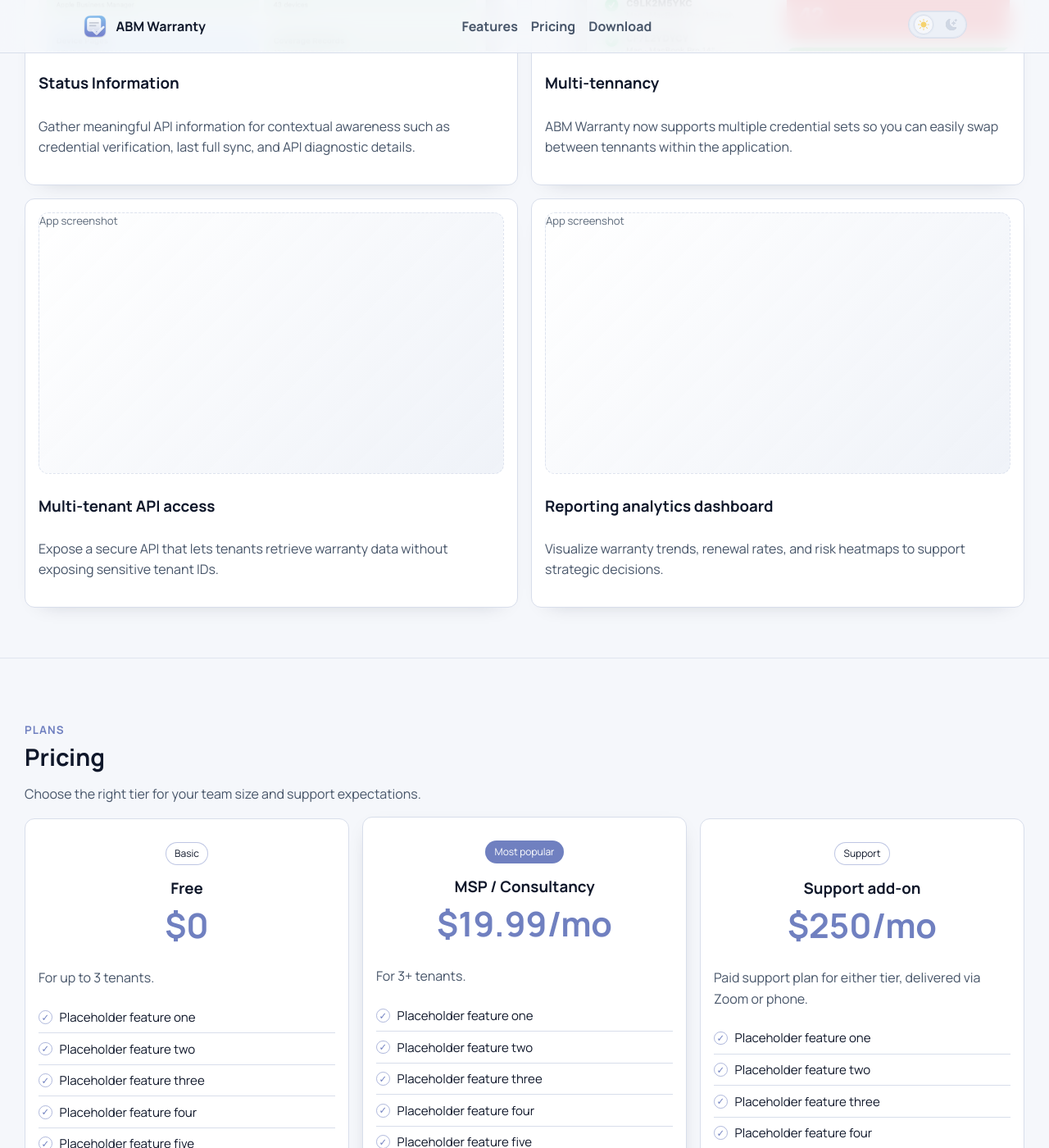
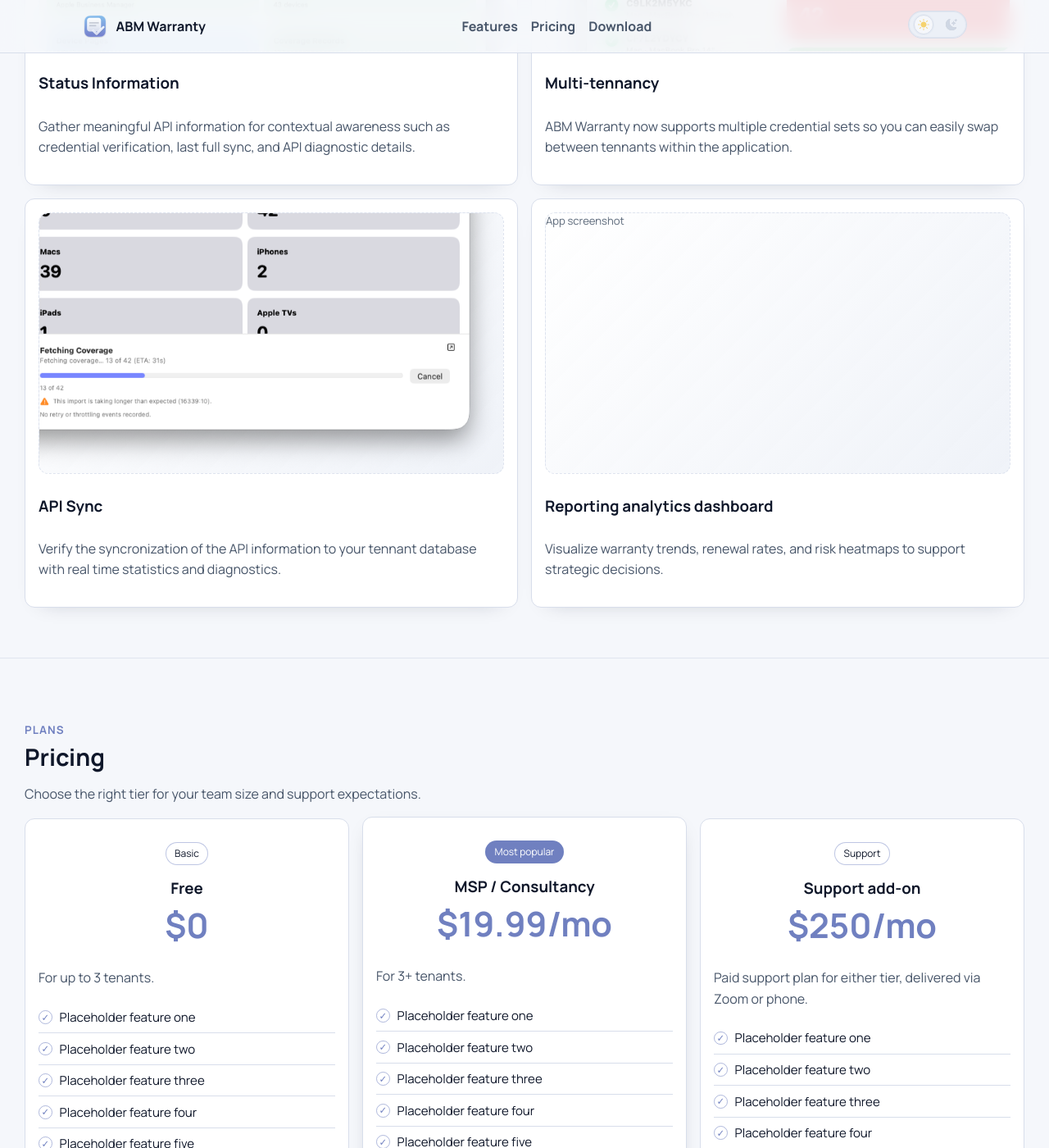
Before and after one commit to jonbrown21/abmwarranty, a Jekyll site: the page built from index.md, in a window 1280 px wide and 1400 px high, scrolled down 2172 px. Shown: the whole window at 82% size. Built offline with Jekyll 4.4.1, drawn with Linux system fonts in a browser that asks for light colours.

Commit message:
feat: add feature 7 API Sync card with progress screenshots

```diff
--- a/_includes/sections/features.html
+++ b/_includes/sections/features.html
@@ -105,11 +105,20 @@
         <p>ABM Warranty now supports multiple credential sets so you can easily swap between tennants within the application.</p>
       </article>
       <article class="abm-card feature-card">
-        <div class="feature-screenshot" role="img" aria-label="Screenshot placeholder">
-          <span>App screenshot</span>
+        <div class="feature-screenshot" role="img" aria-label="API sync progress screenshot">
+          <img
+            id="feature-card-7-image"
+            src="{{ '/assets/images/home/screens/progress.png' | relative_url }}"
+            data-light="{{ '/assets/images/home/screens/progress.png' | relative_url }}"
+            data-dark="{{ '/assets/images/home/screens/progress_dk.png' | relative_url }}"
+            alt="ABM Warranty API sync progress and diagnostics"
+            loading="lazy"
+            decoding="async"
+            width="1180"
+            height="700">
         </div>
-        <h3>Multi-tenant API access</h3>
-        <p>Expose a secure API that lets tenants retrieve warranty data without exposing sensitive tenant IDs.</p>
+        <h3>API Sync</h3>
+        <p>Verify the syncronization of the API information to your tennant database with real time statistics and diagnostics.</p>
       </article>
       <article class="abm-card feature-card">
         <div class="feature-screenshot" role="img" aria-label="Screenshot placeholder">
--- a/assets/css/main.css
+++ b/assets/css/main.css
@@ -567,12 +567,20 @@ html[data-theme='dark'] .theme-icon-light { color: #9ca9c0; opacity: 0.35; }
   transform-origin: left top;
 }
 
+.feature-card #feature-card-7-image {
+  object-fit: cover;
+  object-position: right bottom;
+  transform: scale(1.45);
+  transform-origin: right bottom;
+}
+
 .feature-card:hover #feature-card-1-image,
 .feature-card:hover #feature-card-2-image,
 .feature-card:hover #feature-card-3-image,
 .feature-card:hover #feature-card-4-image,
 .feature-card:hover #feature-card-5-image,
-.feature-card:hover #feature-card-6-image {
+.feature-card:hover #feature-card-6-image,
+.feature-card:hover #feature-card-7-image {
   transform: scale(1.5);
 }
 
```
Also changed, not shown: assets/images/home/screens/progress.png (added), assets/images/home/screens/progress_dk.png (added).
